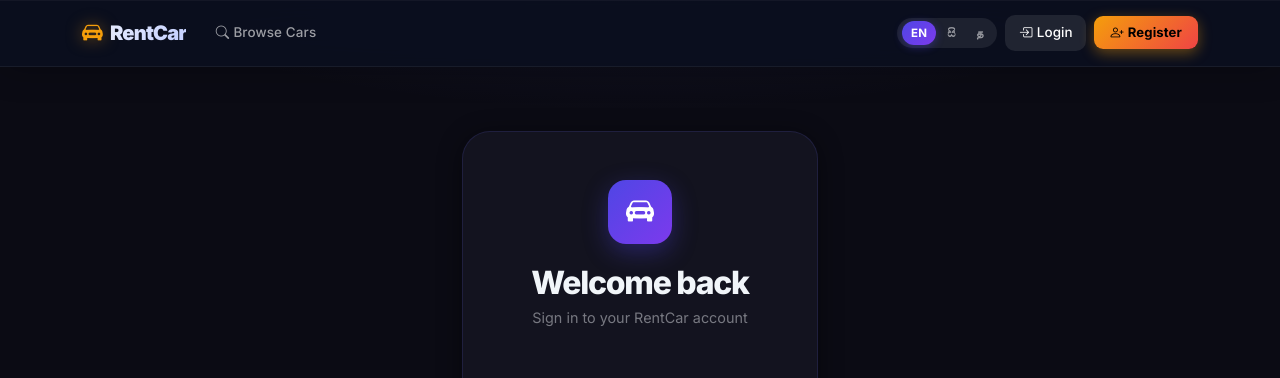
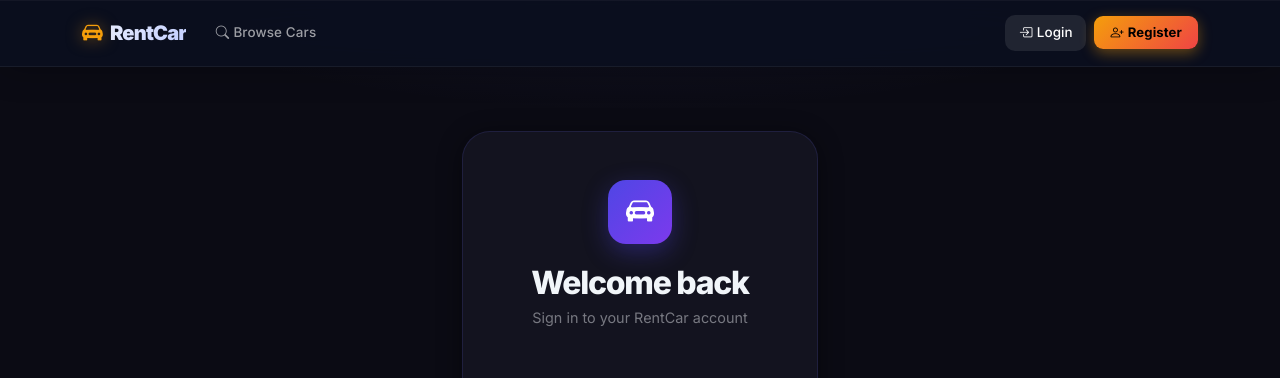
Before and after one commit to asankap049-design/rent-car, a Flask app: a page that uses templates/base.html in a window 1280 px wide. Shown: the top 378 px of the page. Run offline with Flask 3, Linux system fonts and the light colour scheme.

Commit message:
Remove language switcher from navbar
Language is now selected only on login/register pages.

Co-Authored-By: Claude Opus 4.8 <noreply@anthropic.com>

```diff
--- a/templates/base.html
+++ b/templates/base.html
@@ -30,16 +30,8 @@
       <span class="brand-text">RentCar</span>
     </a>
 
-    {# On mobile: show lang + toggler side by side #}
+    {# Mobile hamburger toggler #}
     <div class="d-flex align-items-center gap-2 d-lg-none">
-      <div class="lang-switcher">
-        <a href="{{ url_for('set_lang', code='en') }}"
-           class="lang-btn {% if current_lang == 'en' %}active{% endif %}">EN</a>
-        <a href="{{ url_for('set_lang', code='si') }}"
-           class="lang-btn {% if current_lang == 'si' %}active{% endif %}">සි</a>
-        <a href="{{ url_for('set_lang', code='ta') }}"
-           class="lang-btn {% if current_lang == 'ta' %}active{% endif %}">த</a>
-      </div>
       <button class="navbar-toggler border-0" type="button" data-bs-toggle="collapse"
               data-bs-target="#nav" style="outline:none;box-shadow:none;">
         <span class="navbar-toggler-icon"></span>
@@ -99,14 +91,6 @@
 
         {# Desktop right side #}
         <ul class="navbar-nav ms-auto align-items-center gap-2 d-none d-lg-flex">
-          <li class="nav-item lang-switcher">
-            <a href="{{ url_for('set_lang', code='en') }}"
-               class="lang-btn {% if current_lang == 'en' %}active{% endif %}">EN</a>
-            <a href="{{ url_for('set_lang', code='si') }}"
-               class="lang-btn {% if current_lang == 'si' %}active{% endif %}">සි</a>
-            <a href="{{ url_for('set_lang', code='ta') }}"
-               class="lang-btn {% if current_lang == 'ta' %}active{% endif %}">த</a>
-          </li>
           <li class="nav-item">
             <span class="badge" style="background:linear-gradient(135deg,#f59e0b,#ef4444);font-size:.7rem;padding:.38em .8em;">
               {{ t(current_user.role) }}
@@ -159,14 +143,6 @@
           </li>
         </ul>
         <ul class="navbar-nav ms-auto align-items-center gap-2 d-none d-lg-flex">
-          <li class="nav-item lang-switcher">
-            <a href="{{ url_for('set_lang', code='en') }}"
-               class="lang-btn {% if current_lang == 'en' %}active{% endif %}">EN</a>
-            <a href="{{ url_for('set_lang', code='si') }}"
-               class="lang-btn {% if current_lang == 'si' %}active{% endif %}">සි</a>
-            <a href="{{ url_for('set_lang', code='ta') }}"
-               class="lang-btn {% if current_lang == 'ta' %}active{% endif %}">த</a>
-          </li>
           <li class="nav-item">
             <a class="nav-link {% if request.endpoint == 'login' %}active-nav{% endif %}"
                href="{{ url_for('login') }}">
```
